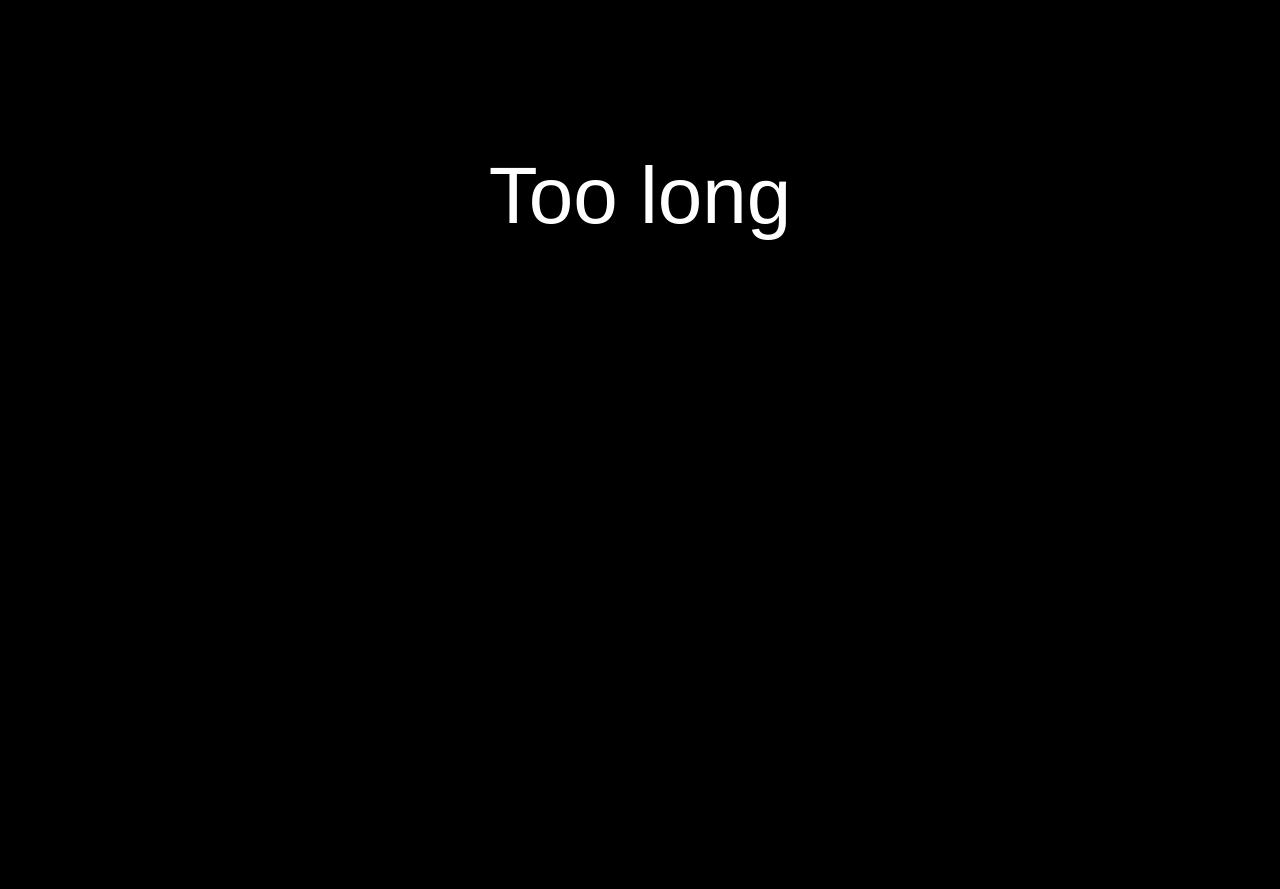
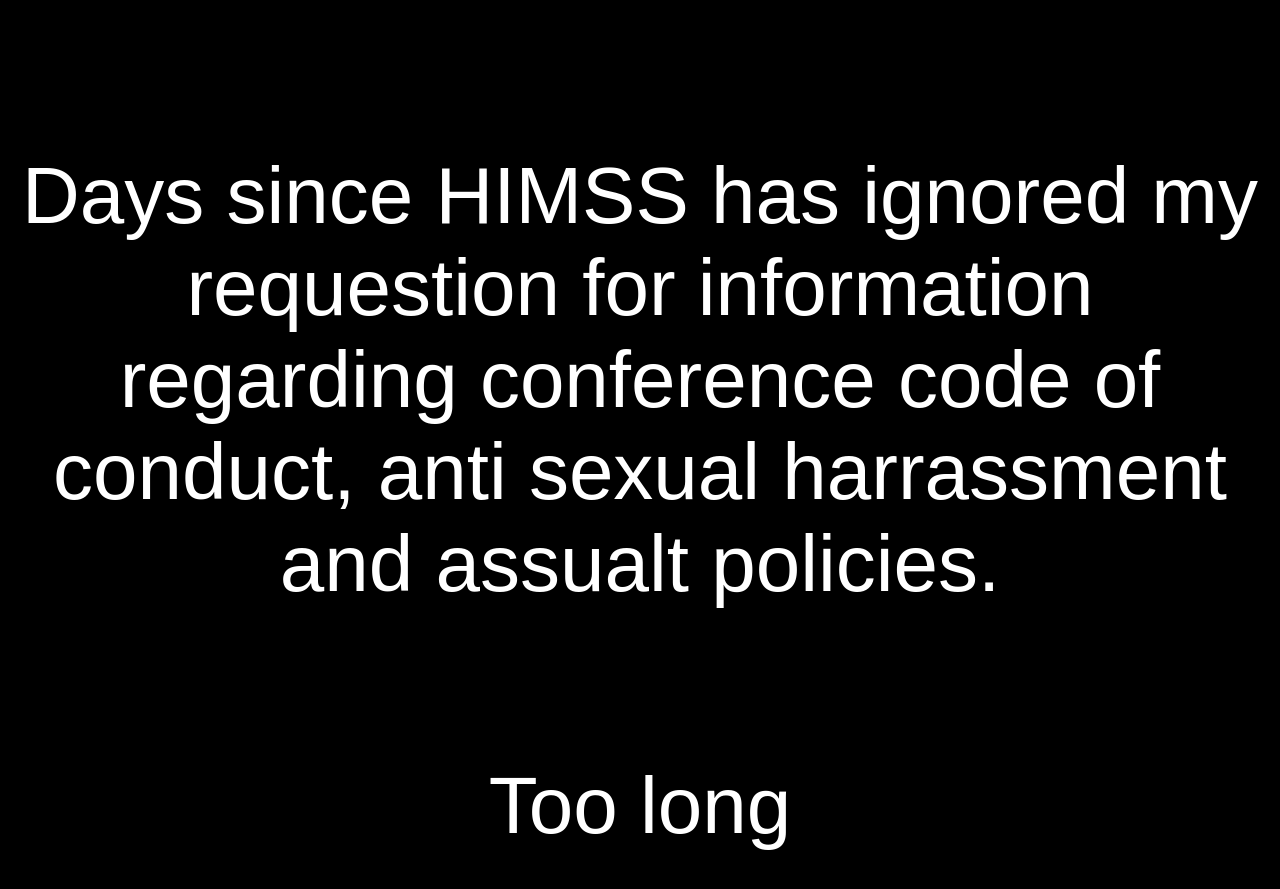
Before and after one commit to laurenstill/laurenstill.github.io, a Jekyll site: the page himssplzrespond.html, which Jekyll copies as it is, in a window 1280 px wide. Shown: the top 889 px of the page. Built offline with Jekyll 4.4.1, drawn with Linux system fonts in a browser that asks for light colours.

Commit message:
Update himssplzrespond.html

```diff
--- a/himssplzrespond.html
+++ b/himssplzrespond.html
@@ -14,9 +14,18 @@
 width: 350px;
 text-align:center;
 }
+#header{
+margin: 0px auto;
+margin-top: 150px;
+width: 350px;
+text-align:center;
+}
+
 </style>
-<title>Days since HIMSS has ignored my requestion for information regarding conference code of conduct, anti sexual harrassment and assualt policies.</title>
+<title>HIMSS, please resond.</title>
 <body>
+<div id="header"></div>
+Days since HIMSS has ignored my requestion for information regarding conference code of conduct, anti sexual harrassment and assualt policies.
 <div id="main">
 Too long
 <!-- if the lhc actually destroys the earth & this page isn't yet updated
```
